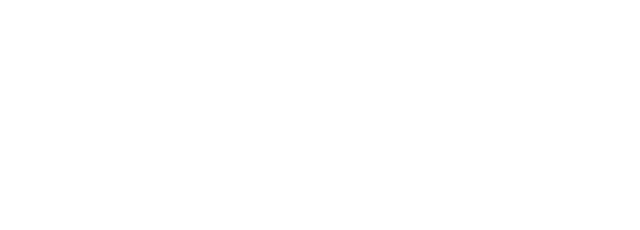
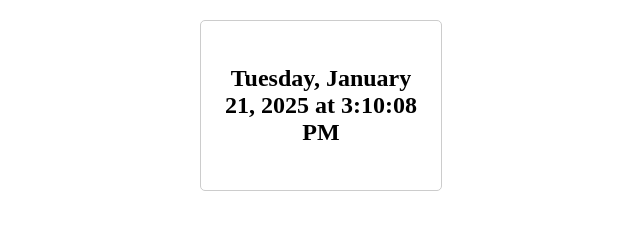
Before and after one commit to acciojob/clock-DachepallySahithi, a website: page main.html in a window 1280 px wide. Shown: the whole page, without its empty margins (319-959 px from the left). Drawn offline with Linux system fonts and the light colour scheme.

Commit message:
created a submission

```diff
--- a/main.html
+++ b/main.html
@@ -7,6 +7,9 @@
 </head>
 
 <body>
+	<div id="clock-container">
+		<p id="timer"></p>
+	</div>
 	<!-- the entire body must be written by student -->
     <script type="text/javascript" src="./script.js">
 </script>
--- a/script.js
+++ b/script.js
@@ -1 +1,10 @@
 //your JS code here. If required.
+const timerElement = document.getElementById('timer');
+function updateTimer() {
+	const now = new Date();
+	const options = {weekday: 'long', year: 'numeric', month: 'long', day: 'numeric', hour: 'numeric', minute: 'numeric', second: 'numeric'};
+	const formattedTime = now.toLocaleDateString('en-US', options);
+	timerElement.textContent = formattedTime;
+}
+updateTimer();
+setInterval(updateTimer, 1000);
--- a/styles.css
+++ b/styles.css
@@ -1 +1,14 @@
 /*  your css code here. If applicable */
+#clock-container {
+  text-align: center;
+  padding: 20px;
+  border: 1px solid #ccc;
+  border-radius: 5px;
+  margin: 20px auto;
+  width: 200px;
+}
+
+#timer {
+  font-size: 24px;
+  font-weight: bold;
+}
```
